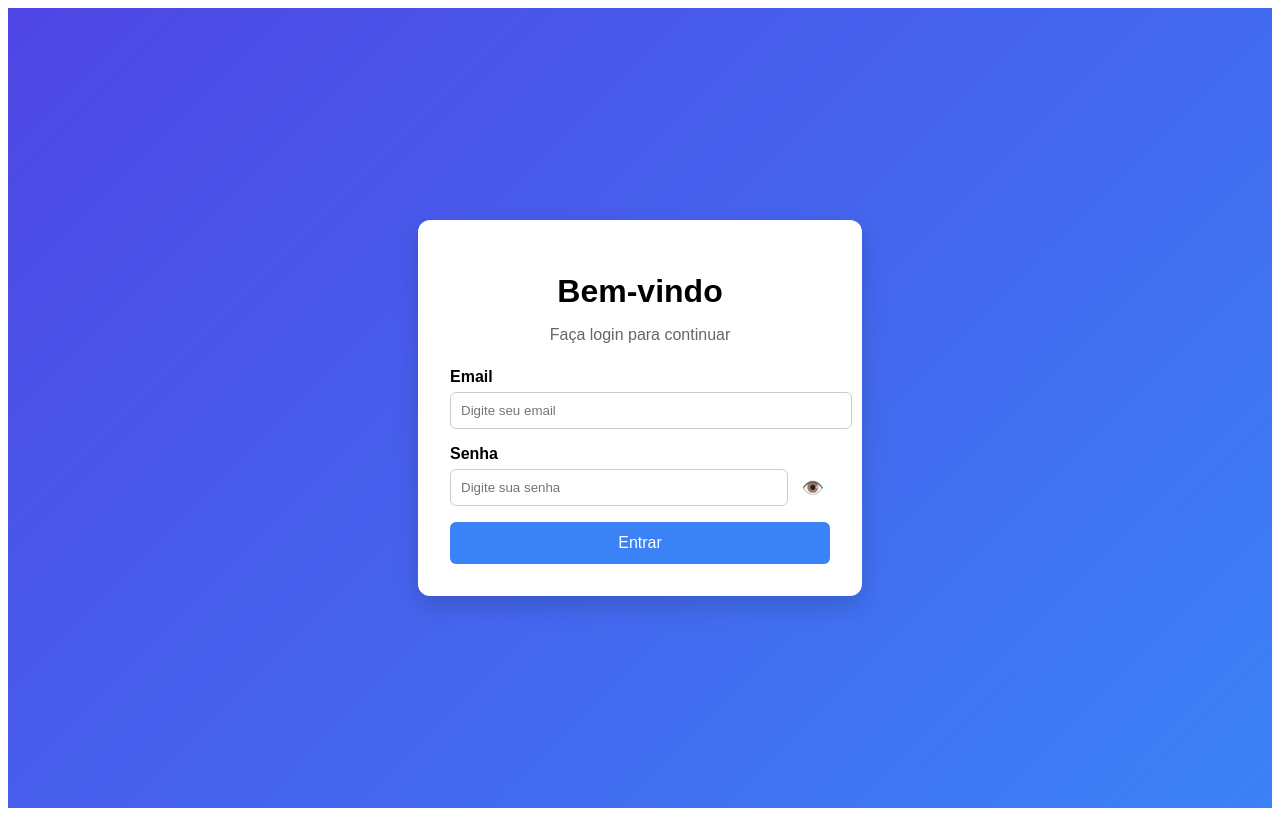
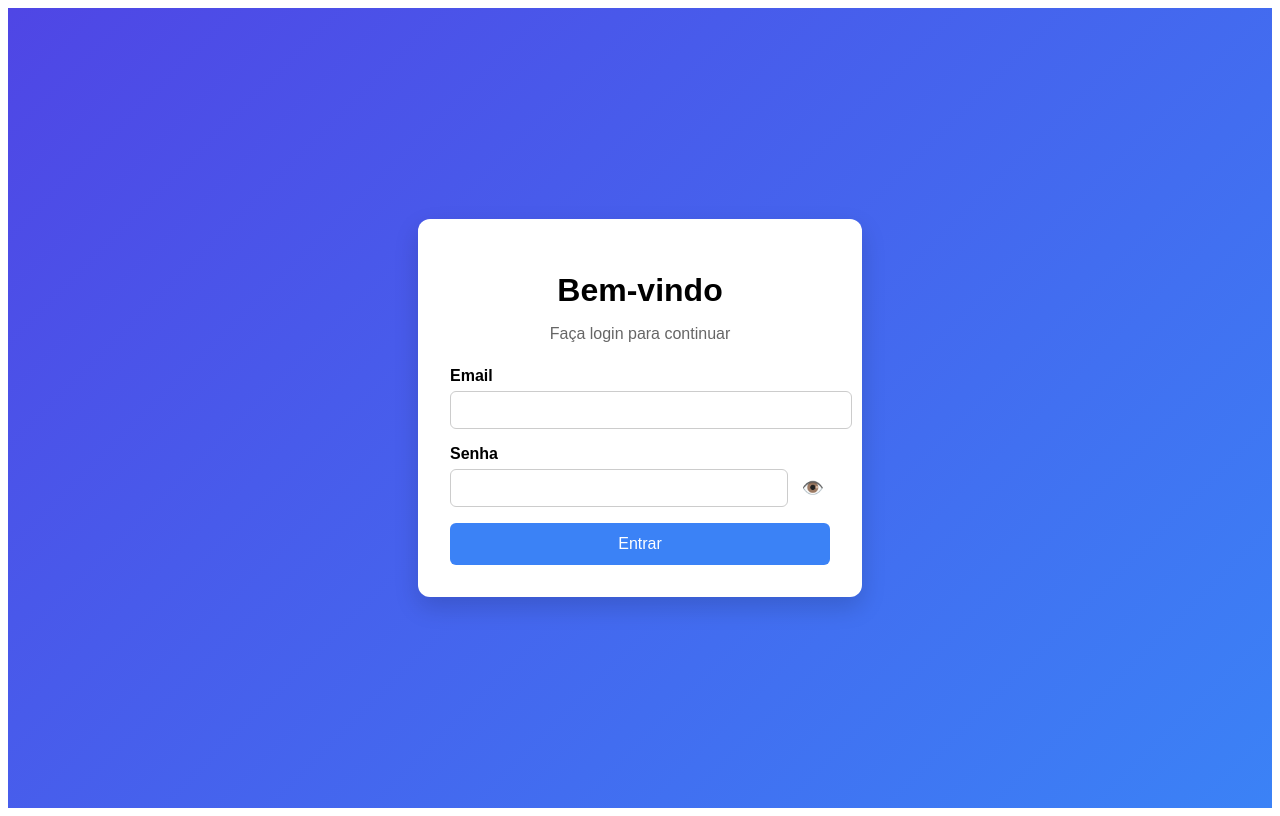
Before and after one commit to deividAlmeidaTorris/angular-login-portfolio, an Angular app: page /login in a window 1280 px wide. Built offline with nearby package versions, Linux system fonts and the light colour scheme.

Commit message:
Melhora UX do login: feedback visual nos inputs

```diff
--- a/src/app/pages/login/login.component.css
+++ b/src/app/pages/login/login.component.css
@@ -92,3 +92,22 @@ small {
   margin-bottom: 12px;
   text-align: center;
 }
+/* Estilo padrão do input */
+.input {
+  width: 100%;
+  padding: 10px;
+  border: 1px solid #d1d5db;
+  border-radius: 6px;
+  font-size: 14px;
+}
+
+/* Quando o input está em foco */
+.input:focus {
+  border-color: #3b82f6;
+  outline: none;
+}
+
+/* Quando existe erro */
+.input-error {
+  border-color: #ef4444;
+}
--- a/src/app/pages/login/login.component.html
+++ b/src/app/pages/login/login.component.html
@@ -9,7 +9,10 @@
         <input
           type="email"
           formControlName="email"
-          placeholder="Digite seu email"
+          class="input"
+          [class.input-error]="
+            loginForm.get('email')?.invalid && loginForm.get('email')?.touched
+          "
         />
 
         <small
@@ -26,9 +29,13 @@
 
         <div class="password-wrapper">
           <input
-            [type]="showPassword ? 'text' : 'password'"
+            type="password"
             formControlName="password"
-            placeholder="Digite sua senha"
+            class="input"
+            [class.input-error]="
+              loginForm.get('password')?.invalid &&
+              loginForm.get('password')?.touched
+            "
           />
 
           <button
```
